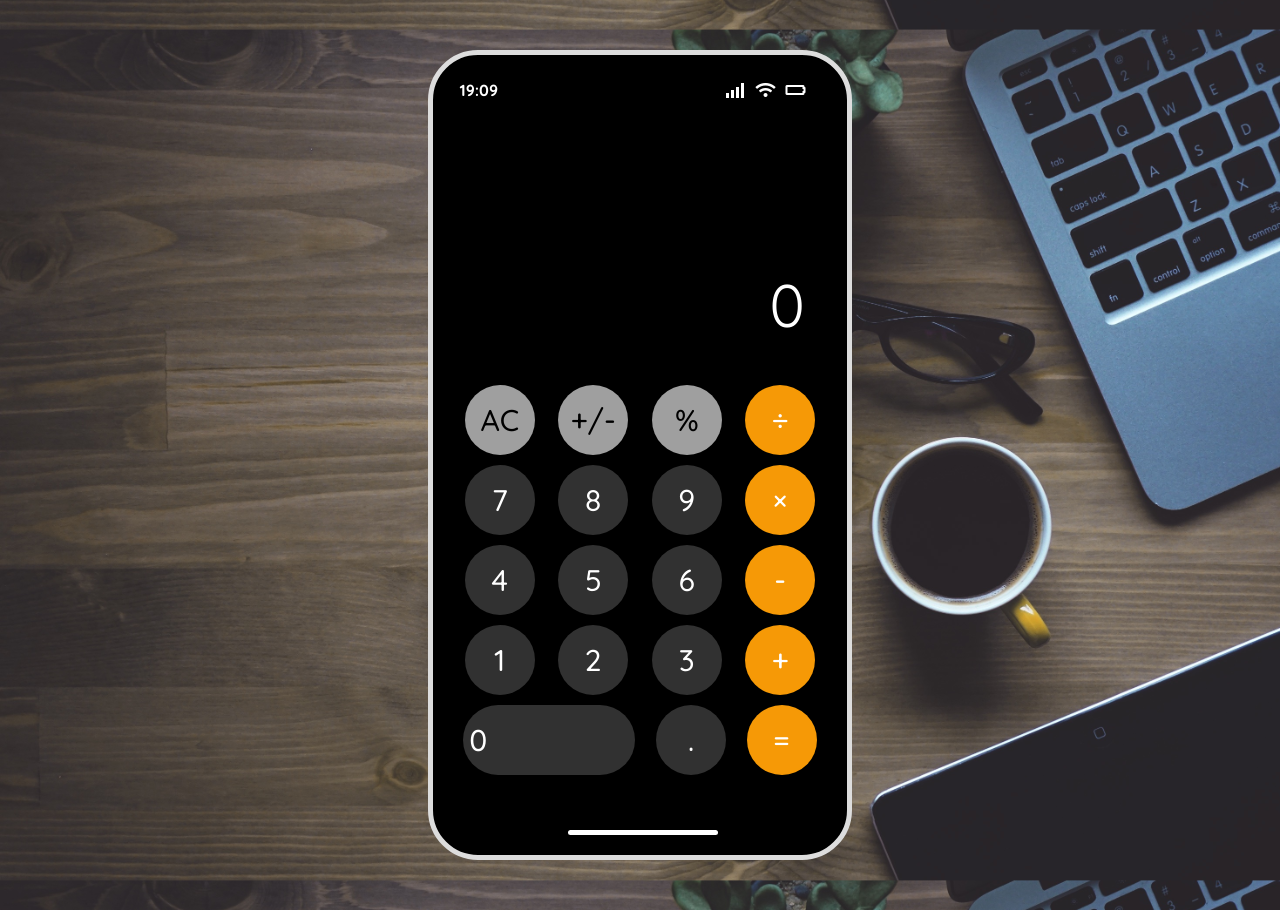
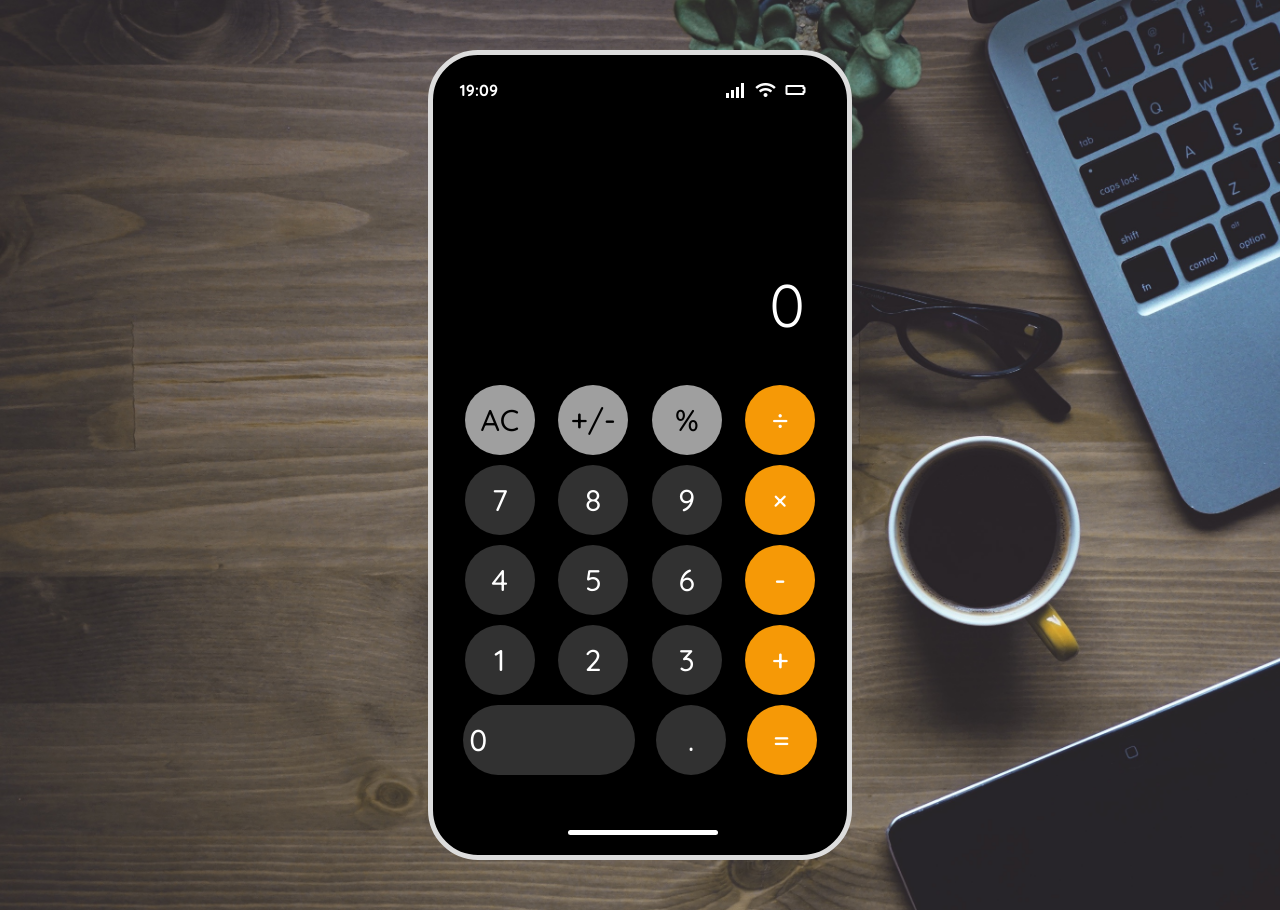
Before and after one commit to apine21/calculator.io, a plain HTML site: page index.html in a window 1280 px wide. Drawn offline with Linux system fonts and the light colour scheme.

Commit message:
Update master.css

```diff
--- a/master.css
+++ b/master.css
@@ -3,9 +3,10 @@
 }
 body {
     background-image: url('bg.jpg');
-    background-size: 100%;
+    background-size: cover;
     background-color: #fff;
     background-position: center center;
+    background-repeat: no-repeat;
 }
 @font-face {
     font-family: "SF";
```
